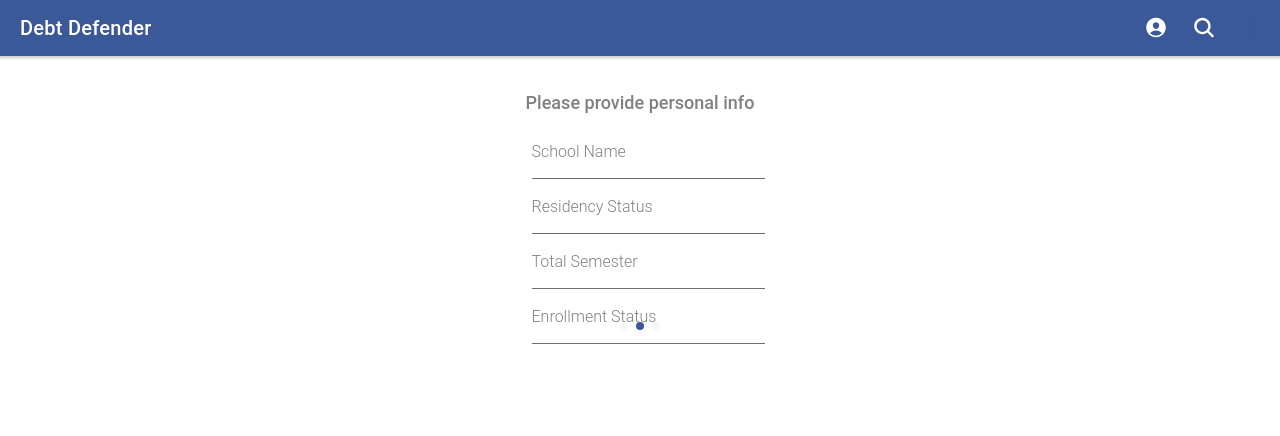
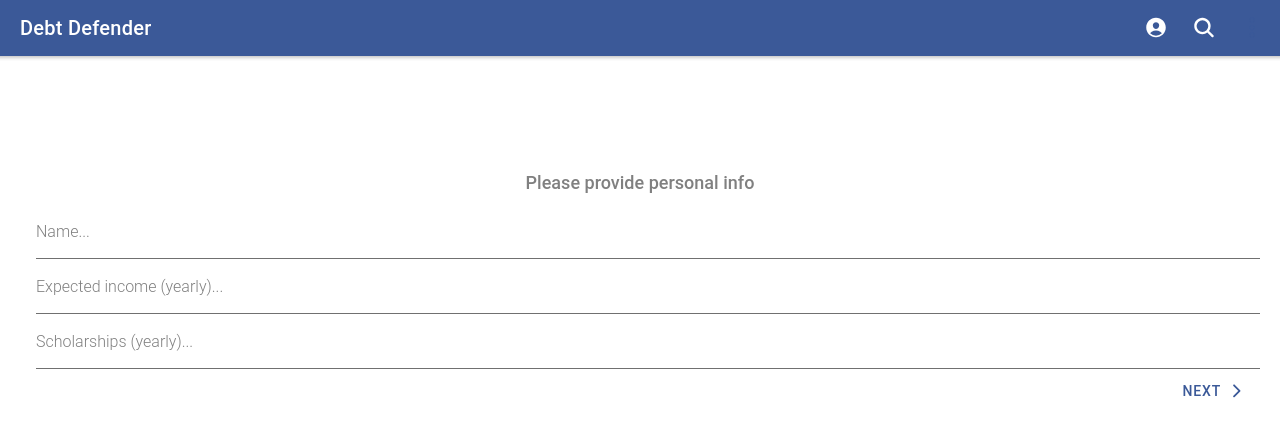
Before and after one commit to casebriscoe/Debt-Defender, a React (Create React App) app: page / in a window 1280 px wide. Shown: the top 436 px of the page. Built offline with nearby package versions, Linux system fonts and the light colour scheme.

Commit message:
combing repos

```diff
--- a/src/components/StudentForm/StudentForm.component.css
+++ b/src/components/StudentForm/StudentForm.component.css
@@ -4,3 +4,22 @@
     font-weight: 550;
     font-size: large;
 }
+
+.form-container {
+    margin-top: 5em;
+}
+
+.personal-info {
+    width: 100%;
+}
+
+.personal-info .actions {
+    display: flex;
+    flex-direction: row;
+    justify-content: flex-end;
+}
+
+.student-info {
+
+    width: 100%;
+}
--- a/src/components/StudentForm/StudentForm.component.tsx
+++ b/src/components/StudentForm/StudentForm.component.tsx
@@ -7,13 +7,11 @@ import AppPaddingComponent from '../../widgets/AppPadding/AppPadding.component'
 import AppButtonComponent from '../../widgets/AppButton/AppButton.component'
 
 const slideOpts = {
-    initialSlide: 1,
-    speed: 400
+    initialSlide: 0
 };
 
 export default function StudentFormComponent({
     onSubmit
-
 }) {
     return (
         <React.Fragment>
@@ -22,45 +20,44 @@ export default function StudentFormComponent({
             </IonHeader>
             <IonContent>
 
-                <AppPaddingComponent padding = {20}>
-
-
+                <AppPaddingComponent className="form-container" padding={20}>
                     {/* slider  */}
-                            <IonSlides pager={true} options={slideOpts} mode={"md"}>
+                    <IonSlides options={slideOpts}>
                         <IonSlide>
-                                    <div>
+                            <div className="personal-info">
                                 <h4 id="info-prompt">
                                     Please provide personal info
                                 </h4>
-                                        <AppInputComponent label="Name..."/>
-                                        <AppInputComponent label="Expected income (yearly)..."/>
-                                        <AppInputComponent label="Scholarships (yearly)..."/>
-                                        <AppButtonComponent/>
+                                <AppInputComponent label="Name..." />
+                                <AppInputComponent label="Expected income (yearly)..." />
+                                <AppInputComponent label="Scholarships (yearly)..." />
+
+                                <div className="actions">
+                                    <AppButtonComponent >
+                                        Next
+                                    </AppButtonComponent>
                                 </div>
-                            </IonSlide>
-                            <IonSlide>
-                                        <div>
-                                    <h4 id="info-prompt">
-                                     Please provide personal info
-                                    </h4>
-                                    <AppInputComponent label="School Name"/>
-                                    <AppInputComponent label="Residency Status"/>
-                                    <AppInputComponent label="Total Semester"/>
-                                    <AppInputComponent label="Enrollment Status"/>
-                                    {/* <AppButtonComponent/>
-                                        needs a back button and a submit button
-                                    */}
-
 
                             </div>
                         </IonSlide>
                         <IonSlide>
-                                <h1>Slide 3</h1>
+                            <div className="student-info">
+                                <h4 id="info-prompt">
+                                    Please provide student information
+                                </h4>
+                                <AppInputComponent label="School Name" />
+                                <AppInputComponent label="Residency Status" />
+                                <AppInputComponent label="Total Semester" />
+                                <AppInputComponent label="Enrollment Status" />
+
+                                <div className="actions">
+
+                                </div>
+                            </div>
                         </IonSlide>
                     </IonSlides>
                     {/* slider */}
                 </AppPaddingComponent>
-
             </IonContent>
         </React.Fragment>
     )
--- a/src/widgets/AppButton/AppButton.component.tsx
+++ b/src/widgets/AppButton/AppButton.component.tsx
@@ -12,15 +12,14 @@ import {
 } from '@ionic/react';
 
 
-export default function AppButtonComponent() {
+export default function AppButtonComponent({
+    children
+}) {
     return (
-        <IonButton fill="clear">Next
-
-                <IonIcon name="chevron-forward" slot="end"/>
-
-
-
-         </IonButton>
+        <IonButton fill="clear">
+            {children}
+            <IonIcon name="chevron-forward" slot="end" />
+        </IonButton>
 
     )
 }
--- a/src/widgets/AppPadding/AppPadding.component.tsx
+++ b/src/widgets/AppPadding/AppPadding.component.tsx
@@ -4,19 +4,22 @@ import React from 'react'
 interface Props {
     children: any;
     padding?: number;
+    className?
 }
 
 export default function AppPaddingComponent(props: Props) {
 
     const {
         children,
-        padding = 16
+        padding = 16,
+        className = ""
+
     } = props;
 
 
 
     return (
-        <div style={{padding: padding + "px"}}>
+        <div className={className} style={{padding: padding + "px"}}>
             { children }
         </div>
     )
```
Lines whose indentation alone changed are shown as unchanged.
